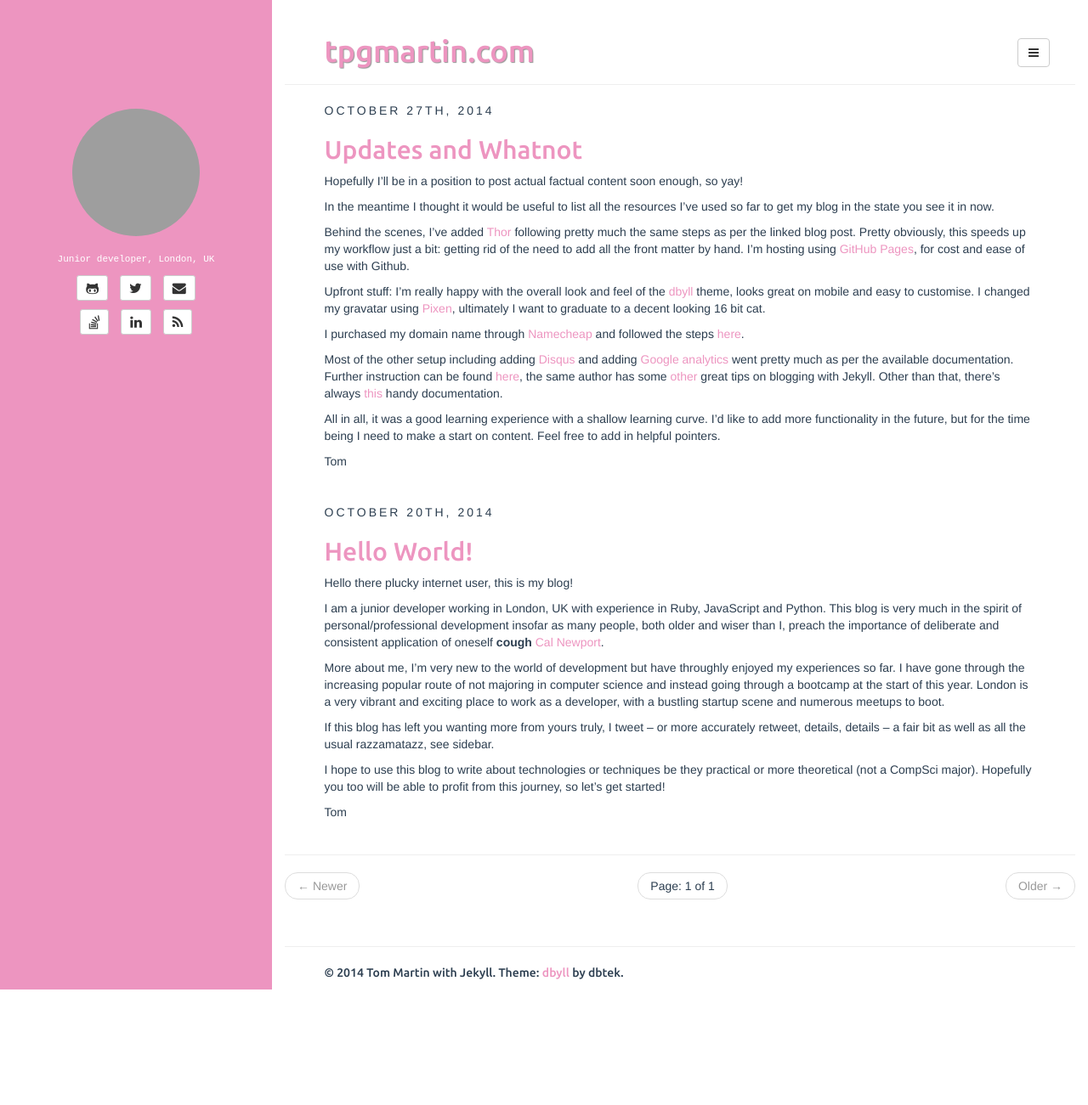
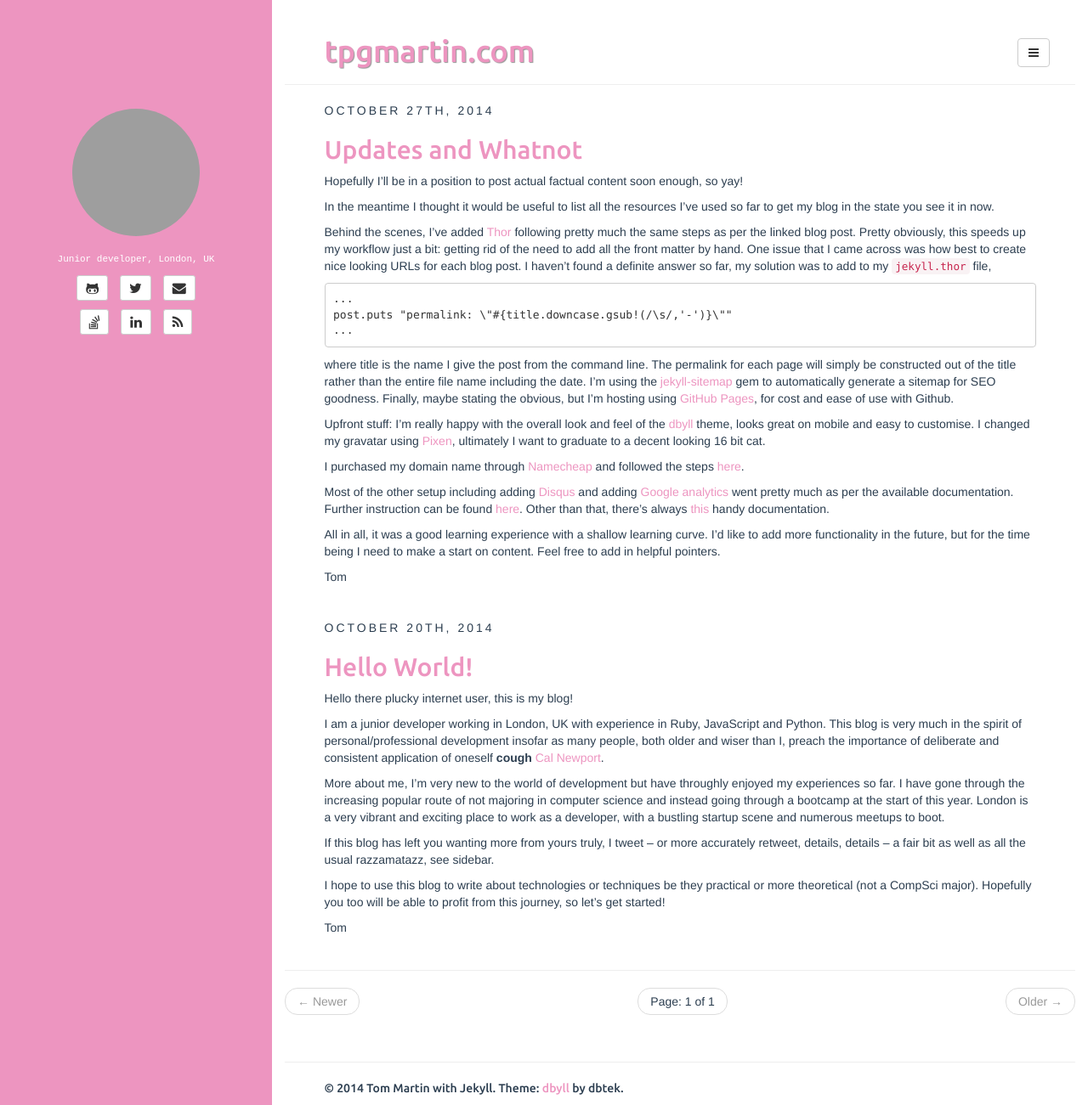
Before and after one commit to tpgmartin/tpgmartin.github.io, a Jekyll site: the page built from index.html, in a window 1280 px wide and 1301 px high. Shown: the whole window at 85% size. Built offline with Jekyll 4.4.1, drawn with Linux system fonts in a browser that asks for light colours; the list of posts is cut into pages by our own code; grey boxes are pictures that could not be loaded.

Commit message:
Added google analytics, updates to gemfile, posts, thor

```diff
--- a/Gemfile
+++ b/Gemfile
@@ -1,2 +1,3 @@
+gem 'jekyll-sitemap'
 gem 'thor'
 gem 'stringex'
--- a/_config.yml
+++ b/_config.yml
@@ -26,6 +26,9 @@
   bio: Junior developer, London, UK
   email_md5: 62be213366aa2bdd663069b3a0cfaf72
 
+gems:
+  - jekyll-sitemap
+
 rss_path: feed.xml
 categories_path: categories.html
 tags_path: tags.html
--- /dev/null
+++ b/_includes/google_analytics.html
@@ -0,0 +1,10 @@
+<script>
+  (function(i,s,o,g,r,a,m){i['GoogleAnalyticsObject']=r;i[r]=i[r]||function(){
+  (i[r].q=i[r].q||[]).push(arguments)},i[r].l=1*new Date();a=s.createElement(o),
+  m=s.getElementsByTagName(o)[0];a.async=1;a.src=g;m.parentNode.insertBefore(a,m)
+  })(window,document,'script','//www.google-analytics.com/analytics.js','ga');
+
+  ga('create', 'UA-56137913-1', 'auto');
+  ga('send', 'pageview');
+
+</script>
--- a/_layouts/default.html
+++ b/_layouts/default.html
@@ -3,3 +3,4 @@
   name : dbyll
 ---
 {% include default.html %}
+{% include google_analytics.html %}
--- a/_posts/2014-10-27-updates-and-whatnot.md
+++ b/_posts/2014-10-27-updates-and-whatnot.md
@@ -11,13 +12,19 @@
 
 In the meantime I thought it would be useful to list all the resources I've used so far to get my blog in the state you see it in now.
 
-Behind the scenes, I've added [Thor](http://jonasforsberg.se/2012/12/28/create-jekyll-posts-from-the-command-line) following pretty much the same steps as per the linked blog post. Pretty obviously, this speeds up my workflow just a bit: getting rid of the need to add all the front matter by hand. I'm hosting using [GitHub Pages](https://pages.github.com/), for cost and ease of use with Github.
+Behind the scenes, I've added [Thor](http://jonasforsberg.se/2012/12/28/create-jekyll-posts-from-the-command-line) following pretty much the same steps as per the linked blog post. Pretty obviously, this speeds up my workflow just a bit: getting rid of the need to add all the front matter by hand. One issue that I came across was how best to create nice looking URLs for each blog post. I haven't found a definite answer so far, my solution was to add to my `jekyll.thor` file,
+
+    ...
+    post.puts "permalink: \"#{title.downcase.gsub!(/\s/,'-')}\""
+    ...
+
+where title is the name I give the post from the command line. The permalink for each page will simply be constructed out of the title rather than the entire file name including the date. I'm using the [jekyll-sitemap](https://help.github.com/articles/sitemaps-for-github-pages/) gem to automatically generate a sitemap for SEO goodness. Finally, maybe stating the obvious, but I'm hosting using [GitHub Pages](https://pages.github.com/), for cost and ease of use with Github.
 
 Upfront stuff: I'm really happy with the overall look and feel of the [dbyll](https://github.com/dbtek/dbyll) theme, looks great on mobile and easy to customise. I changed my gravatar using [Pixen](http://pixenapp.com/), ultimately I want to graduate to a decent looking 16 bit cat.
 
 I purchased my domain name through [Namecheap](https://www.namecheap.com/) and followed the steps [here](http://davidensinger.com/2013/03/setting-the-dns-for-github-pages-on-namecheap/).
 
-Most of the other setup including adding [Disqus](https://disqus.com/) and adding [Google analytics](http://www.google.com/analytics/) went pretty much as per the available documentation. Further instruction can be found [here](http://joshualande.com/jekyll-github-pages-poole/), the same author has some [other](http://joshualande.com/short-urls-jekyll/) great tips on blogging with Jekyll. Other than that, there's always [this](http://jekyllbootstrap.com/) handy documentation.
+Most of the other setup including adding [Disqus](https://disqus.com/) and adding [Google analytics](http://www.google.com/analytics/) went pretty much as per the available documentation. Further instruction can be found [here](http://joshualande.com/jekyll-github-pages-poole/). Other than that, there's always [this](http://jekyllbootstrap.com/) handy documentation.
 
 All in all, it was a good learning experience with a shallow learning curve. I'd like to add more functionality in the future, but for the time being I need to make a start on content. Feel free to add in helpful pointers.
 
```
Also changed, not shown: other parts of _posts/2014-10-27-updates-and-whatnot.md (+1 -0 lines), _posts/2014-10-20-hello-world.md (+1 -0 lines), Gemfile.lock, 1 other file.
